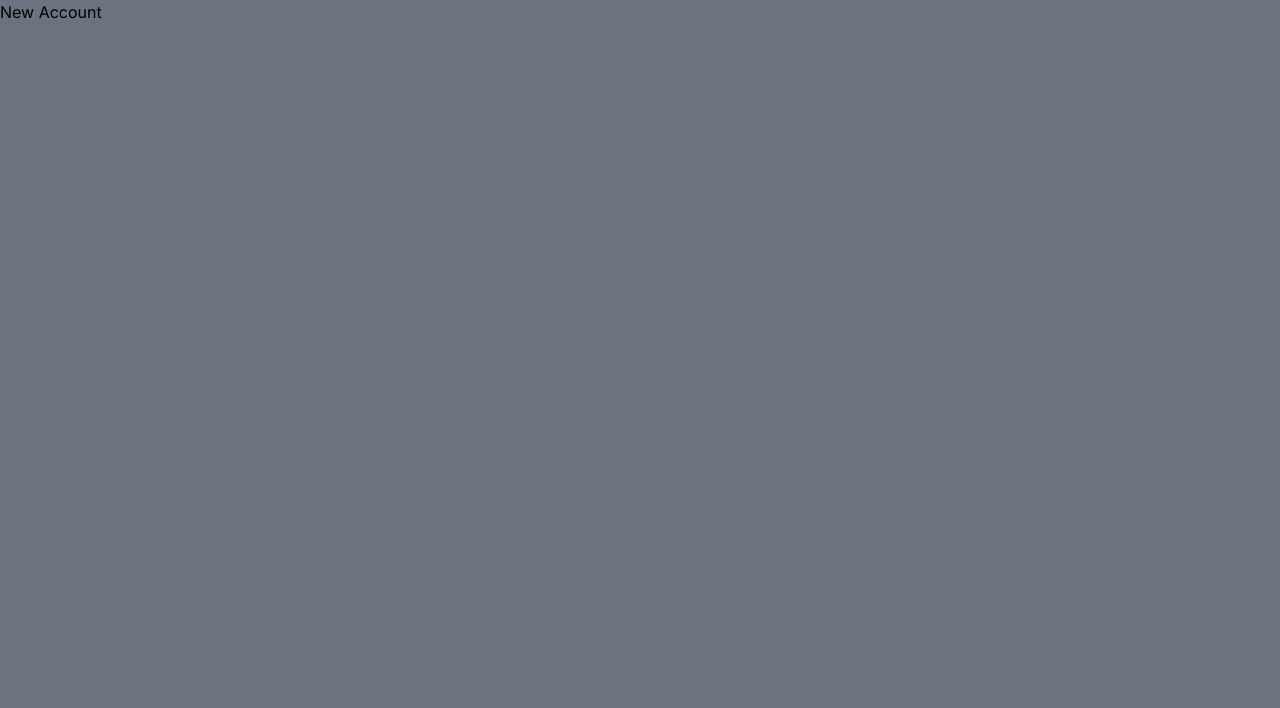
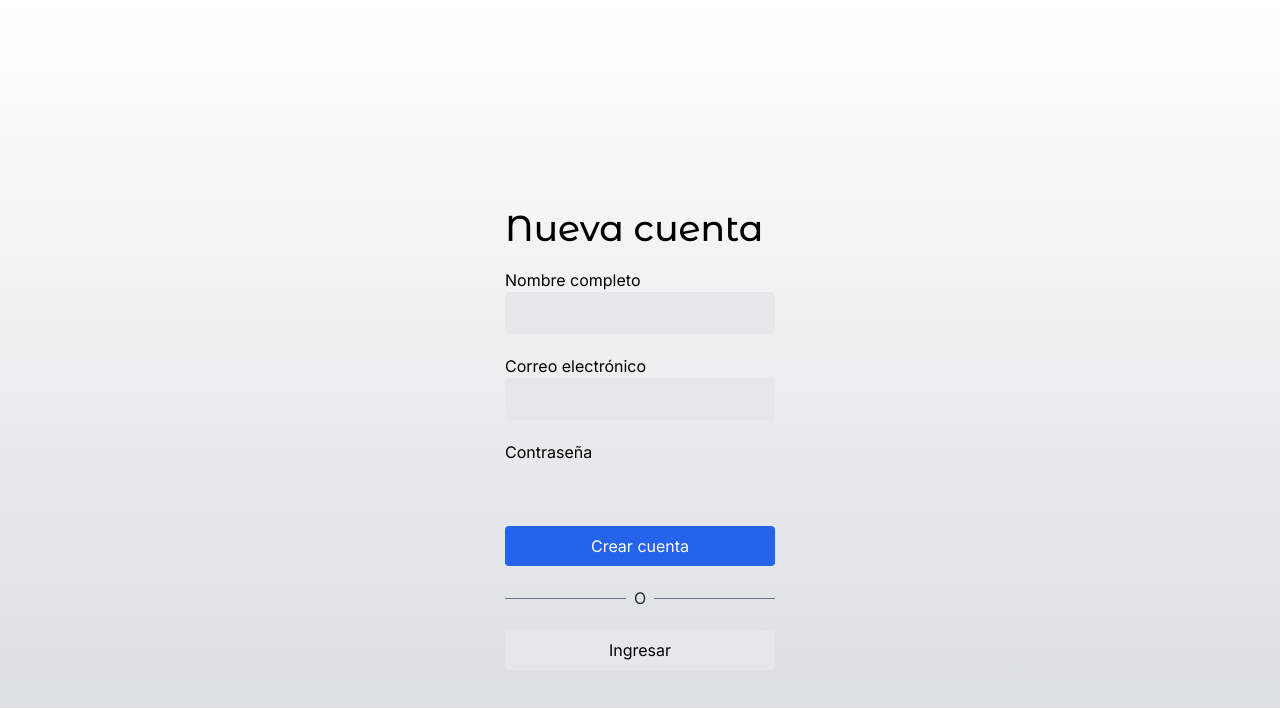
Before and after one commit to JuanManuelJerezBaraona/teslo-shop, a Next.js app: page /auth/new-account in a window 1280 px wide. Shown: the top 708 px of the page. Built offline with nearby package versions, Linux system fonts and the light colour scheme.

Commit message:
Refactor layout components and update dependencies

```diff
--- a/src/app/(shop)/cart/page.tsx
+++ b/src/app/(shop)/cart/page.tsx
@@ -62,7 +62,7 @@ export default function () {
                     </div>
 
                     {/* Resumen de órden */}
-                    <div className="bg-white rounded-xl shadow-xl p-7">
+                    <div className="bg-white rounded-xl shadow-xl p-7 h-fit">
                         <h2 className="text-2xl mb-2">Resumen de órden</h2>
 
                         <div className="grid grid-cols-2">
--- a/src/app/(shop)/layout.tsx
+++ b/src/app/(shop)/layout.tsx
@@ -1,4 +1,4 @@
-import { Sidebar, TopMenu } from "@/components";
+import { Footer, Sidebar, TopMenu } from "@/components";
 
 export default function ShopLayout({children}: {children: React.ReactNode;}) {
     return (
@@ -9,6 +9,8 @@ export default function ShopLayout({children}: {children: React.ReactNode;}) {
             <div className="px-0 sm:px-10">
                 { children }
             </div>
+
+            <Footer />
         </main>
     );
 }
--- a/src/app/(shop)/page.tsx
+++ b/src/app/(shop)/page.tsx
@@ -7,6 +7,7 @@ const products = initialData.products;
 export default function Home() {
     return (
         <>
+            <div className="px-5 sm:px-0">
                 <Title
                     title="Tienda"
                     subtitle="Todos los productos"
@@ -16,6 +17,7 @@ export default function Home() {
                 <ProductGrid
                     products={ products }
                 />
+            </div>
         </>
     );
 }
--- a/src/app/auth/layout.tsx
+++ b/src/app/auth/layout.tsx
@@ -1,8 +1,10 @@
 
 export default function ShopLayout({children}: {children: React.ReactNode;}) {
     return (
-        <main className="min-h-screen bg-gray-500">
-            { children }
+        <main className="flex justify-center">
+            <div className="w-full sm:w-[350px] px-10">
+                { children }
+            </div>
         </main>
     );
 }
--- a/src/app/auth/login/page.tsx
+++ b/src/app/auth/login/page.tsx
@@ -1,10 +1,46 @@
-import { titleFont } from "@/config/fonts";
-import Image from "next/image";
+import { titleFont } from '@/config/fonts';
+import Link from 'next/link';
 
-export default function Home() {
+export default function () {
     return (
-        <div className="">
-            <h1>Login Page</h1>
+        <div className="flex flex-col min-h-screen pt-32 sm:pt-52">
+
+            <h1 className={`${titleFont.className} text-4xl mb-5`}>Ingresar</h1>
+
+            <div className="flex flex-col">
+
+                <label htmlFor="email">Correo electrónico</label>
+                <input
+                    className="px-5 py-2 border bg-gray-200 rounded mb-5"
+                    type="email" />
+
+
+                <label htmlFor="email">Contraseña</label>
+                <input
+                    className="px-5 py-2 border bg-gray-200 rounded mb-5"
+                    type="email" />
+
+                <button
+
+                    className="btn-primary">
+                    Ingresar
+                </button>
+
+
+                {/* divisor l ine */}
+                <div className="flex items-center my-5">
+                    <div className="flex-1 border-t border-gray-500"></div>
+                    <div className="px-2 text-gray-800">O</div>
+                    <div className="flex-1 border-t border-gray-500"></div>
+                </div>
+
+                <Link
+                    href="/auth/new-account"
+                    className="btn-secondary text-center">
+                    Crear una nueva cuenta
+                </Link>
+
+            </div>
         </div>
     );
 }
--- a/src/app/auth/new-account/page.tsx
+++ b/src/app/auth/new-account/page.tsx
@@ -1,10 +1,51 @@
-import { titleFont } from "@/config/fonts";
-import Image from "next/image";
+import { titleFont } from '@/config/fonts';
+import Link from 'next/link';
 
-export default function() {
+export default function () {
     return (
-        <div className="">
-            <h1>New Account</h1>
+        <div className="flex flex-col min-h-screen pt-32 sm:pt-52">
+
+            <h1 className={`${titleFont.className} text-4xl mb-5`}>Nueva cuenta</h1>
+
+            <div className="flex flex-col">
+
+                <label htmlFor="email">Nombre completo</label>
+                <input
+                    className="px-5 py-2 border bg-gray-200 rounded mb-5"
+                    type="text" />
+
+                <label htmlFor="email">Correo electrónico</label>
+                <input
+                    className="px-5 py-2 border bg-gray-200 rounded mb-5"
+                    type="email" />
+
+
+                <label htmlFor="email">Contraseña</label>
+                <input
+                    className="px-5 py-2 border bg-gray-200 rounded mb-5"
+                    type="email" />
+
+                <button
+
+                    className="btn-primary">
+                    Crear cuenta
+                </button>
+
+
+                {/* divisor l ine */}
+                <div className="flex items-center my-5">
+                    <div className="flex-1 border-t border-gray-500"></div>
+                    <div className="px-2 text-gray-800">O</div>
+                    <div className="flex-1 border-t border-gray-500"></div>
+                </div>
+
+                <Link
+                    href="/auth/login"
+                    className="btn-secondary text-center">
+                    Ingresar
+                </Link>
+
+            </div>
         </div>
     );
 }
--- a/src/components/index.ts
+++ b/src/components/index.ts
@@ -1,4 +1,3 @@
-
 export * from './products/product-grid/ProductGrid';
 export * from './products/product-grid/ProductGridItem';
 
@@ -12,3 +11,4 @@ export * from './ui/sidebar/Sidebar';
 export * from './ui/not-found/PageNotFound';
 export * from './ui/title/Title';
 export * from './ui/top-menu/TopMenu';
+export * from './ui/footer/Footer';
--- /dev/null
+++ b/src/components/ui/footer/Footer.tsx
@@ -0,0 +1,31 @@
+import { titleFont } from "@/config/fonts"
+import Link from "next/link"
+
+export const Footer = () => {
+    return (
+        <div className="flex w-full justify-center text-xs mb-10">
+            <Link
+                href='/'
+            >
+                <span className={`${ titleFont.className} antialiased font-bold`}>Teslo </span>
+                <span>| Shop </span>
+                {/* agregar simbolo de copyright */}
+                <span>© { new Date().getFullYear()}</span>
+            </Link>
+
+            <Link
+                href='/'
+                className="mx-3"
+            >
+                Privacidad & Legal
+            </Link>
+
+            <Link
+                href='/'
+                className="mx-3"
+            >
+                Ubicaciones
+            </Link>
+        </div>
+    )
+}
--- a/src/components/ui/sidebar/Sidebar.tsx
+++ b/src/components/ui/sidebar/Sidebar.tsx
@@ -34,7 +34,7 @@ export const Sidebar = () => {
             <nav
                 className={
                     clsx(
-                        "fixed p-5 right-0 top-0 w-[500px] h-screen bg-white z-20 shadow-2xl transform transition-all duration-300",
+                        "fixed p-5 right-0 top-0 w-[400px] h-screen bg-white z-20 shadow-2xl transform transition-all duration-300",
                         {
                             "translate-x-full": !isSideMenuOpen
                         }
@@ -64,7 +64,7 @@ export const Sidebar = () => {
 
                 <Link
                     href="/"
-                    className="flex items-center mt-10 p-2 hover:bg-gray-100 rounded transition-all"
+                    className="flex items-center mt-5 p-2 hover:bg-gray-100 rounded transition-all"
                 >
                     <IoPersonOutline size={ 30 }/>
                     <span className="ml-3 text-xl">Perfil</span>
@@ -72,7 +72,7 @@ export const Sidebar = () => {
 
                 <Link
                     href="/"
-                    className="flex items-center mt-10 p-2 hover:bg-gray-100 rounded transition-all"
+                    className="flex items-center mt-5 p-2 hover:bg-gray-100 rounded transition-all"
                 >
                     <IoTicketOutline size={ 30 }/>
                     <span className="ml-3 text-xl">Órdenes</span>
@@ -80,7 +80,7 @@ export const Sidebar = () => {
 
                 <Link
                     href="/"
-                    className="flex items-center mt-10 p-2 hover:bg-gray-100 rounded transition-all"
+                    className="flex items-center mt-5 p-2 hover:bg-gray-100 rounded transition-all"
                 >
                     <IoLogInOutline size={ 30 }/>
                     <span className="ml-3 text-xl">Ingresar</span>
@@ -88,18 +88,18 @@ export const Sidebar = () => {
 
                 <Link
                     href="/"
-                    className="flex items-center mt-10 p-2 hover:bg-gray-100 rounded transition-all"
+                    className="flex items-center mt-5 p-2 hover:bg-gray-100 rounded transition-all"
                 >
                     <IoLogOutOutline size={ 30 }/>
                     <span className="ml-3 text-xl">Salir</span>
                 </Link>
 
                 {/* Line Separator */}
-                <div className="w-full h-px bg-gray-200 my-10" />
+                <div className="w-full h-px bg-gray-200 my-5" />
 
                 <Link
                     href="/"
-                    className="flex items-center mt-10 p-2 hover:bg-gray-100 rounded transition-all"
+                    className="flex items-center mt-5 p-2 hover:bg-gray-100 rounded transition-all"
                 >
                     <IoShirtOutline size={ 30 }/>
                     <span className="ml-3 text-xl">Productos</span>
@@ -107,7 +107,7 @@ export const Sidebar = () => {
 
                 <Link
                     href="/"
-                    className="flex items-center mt-10 p-2 hover:bg-gray-100 rounded transition-all"
+                    className="flex items-center mt-5 p-2 hover:bg-gray-100 rounded transition-all"
                 >
                     <IoTicketOutline size={ 30 }/>
                     <span className="ml-3 text-xl">Órdenes</span>
@@ -115,7 +115,7 @@ export const Sidebar = () => {
 
                 <Link
                     href="/"
-                    className="flex items-center mt-10 p-2 hover:bg-gray-100 rounded transition-all"
+                    className="flex items-center mt-5 p-2 hover:bg-gray-100 rounded transition-all"
                 >
                     <IoPeopleOutline size={ 30 }/>
                     <span className="ml-3 text-xl">Usuarios</span>
```
Lines whose indentation alone changed are shown as unchanged.
